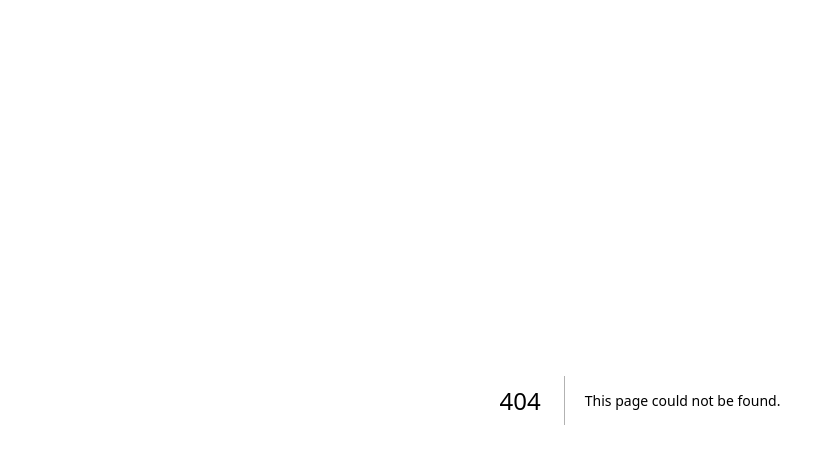
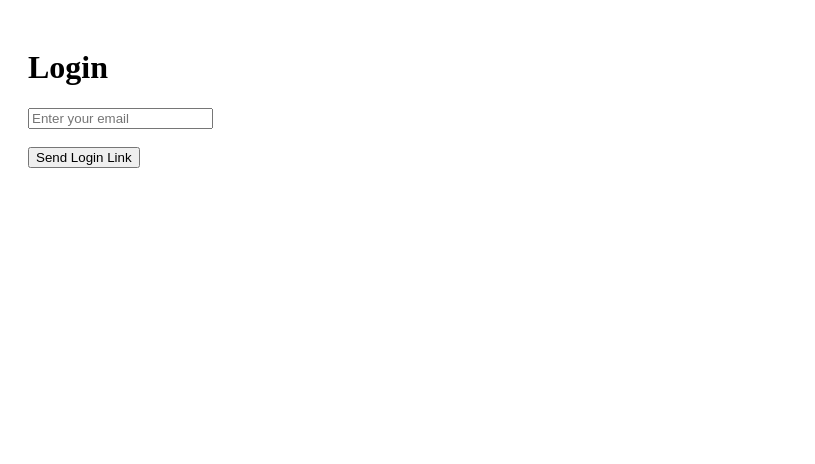
Before and after one commit to Gafbolz/bosere-coop-frontend-v2, a Next.js app: page /login in a window 1280 px wide. Before the commit this address had no page. Shown: the top 464 px of the page, without its empty margins (0-815 px from the left). Built offline with nearby package versions, Linux system fonts and the light colour scheme; no server answers.

Commit message:
Create page.tsx

```diff
--- /dev/null
+++ b/app/login/page.tsx
@@ -0,0 +1,45 @@
+"use client";
+
+import { useState } from "react";
+import { supabase } from "../../lib/supabase";
+
+export default function LoginPage() {
+  const [email, setEmail] = useState("");
+  const [loading, setLoading] = useState(false);
+
+  const handleLogin = async () => {
+    setLoading(true);
+
+    const { error } = await supabase.auth.signInWithOtp({
+      email,
+    });
+
+    if (error) {
+      alert(error.message);
+    } else {
+      alert("Check your email for login link");
+    }
+
+    setLoading(false);
+  };
+
+  return (
+    <div style={{ padding: 20 }}>
+      <h1>Login</h1>
+
+      <input
+        type="email"
+        placeholder="Enter your email"
+        value={email}
+        onChange={(e) => setEmail(e.target.value)}
+      />
+
+      <br />
+      <br />
+
+      <button onClick={handleLogin} disabled={loading}>
+        {loading ? "Loading..." : "Send Login Link"}
+      </button>
+    </div>
+  );
+}
```
